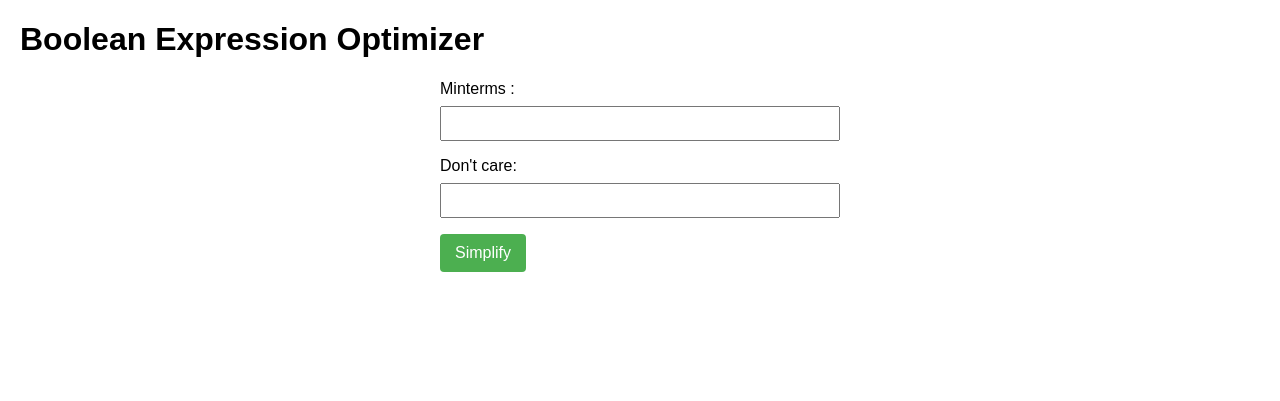
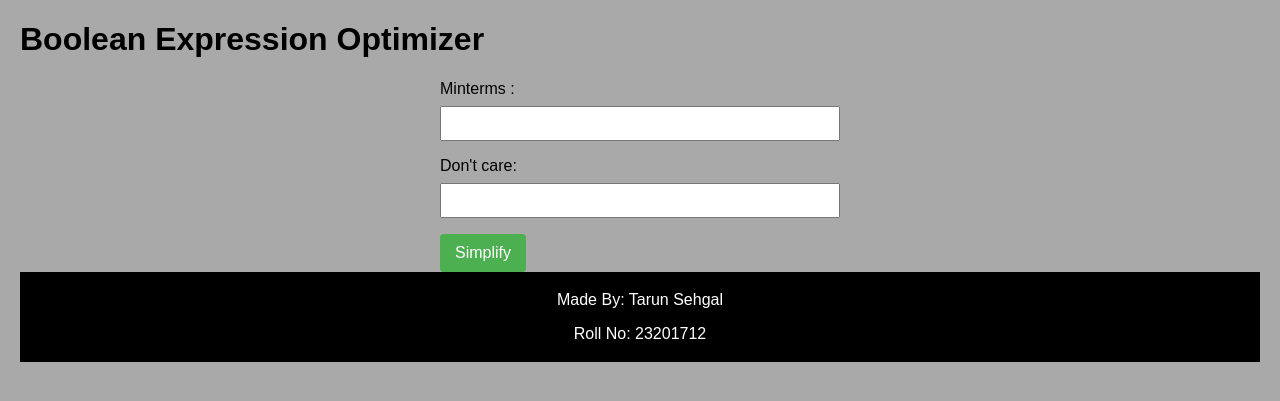
Before and after one commit to TarunSehgal27/Booolean-optimizer, a Flask app: page / in a window 1280 px wide. Shown: the top 401 px of the page. Run offline with Flask 3, Linux system fonts and the light colour scheme.

Commit message:
Update index.html

```diff
--- a/templates/index.html
+++ b/templates/index.html
@@ -9,6 +9,7 @@
         body {
             font-family: Arial, sans-serif;
             margin: 20px;
+            background-color: #A9A9A9;
         }
 
         form {
@@ -41,6 +42,13 @@
         button:hover {
             background-color: #45a049;
         }
+
+        footer {
+          text-align: center;
+          padding: 3px;
+          background-color: black;
+          color: white;
+       }
     </style>
 </head>
 <body>
@@ -60,5 +68,9 @@
         <p>Input Minterms: {{ minterms }}</p>
         <!--<p>Number of Variables: {{ dc }}</p>-->
     {% endif %}
+<footer>
+  <p>Made By: Tarun Sehgal <br></p>
+  <p>Roll No: 23201712 <br></p>
+</footer>
 </body>
 </html>
```
